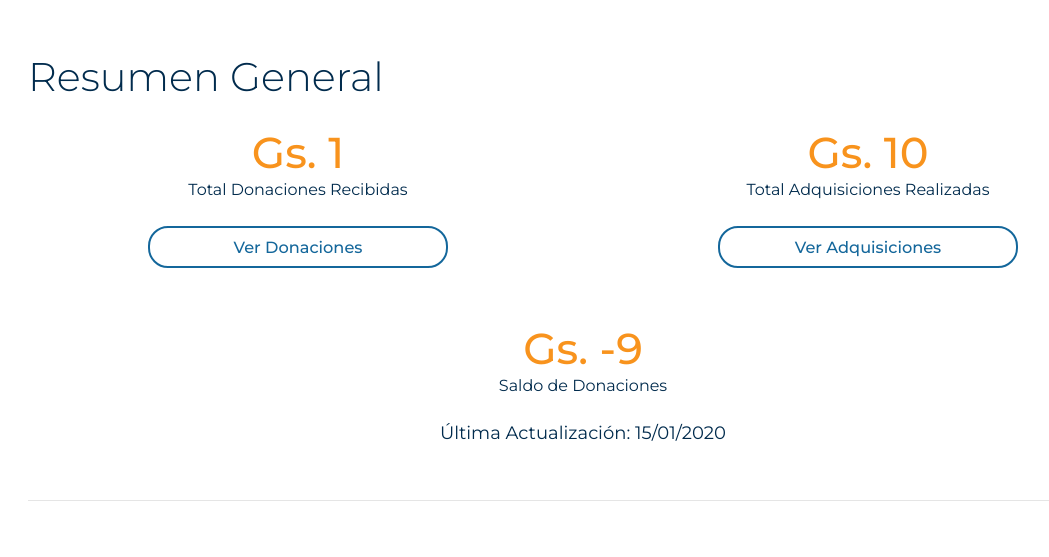
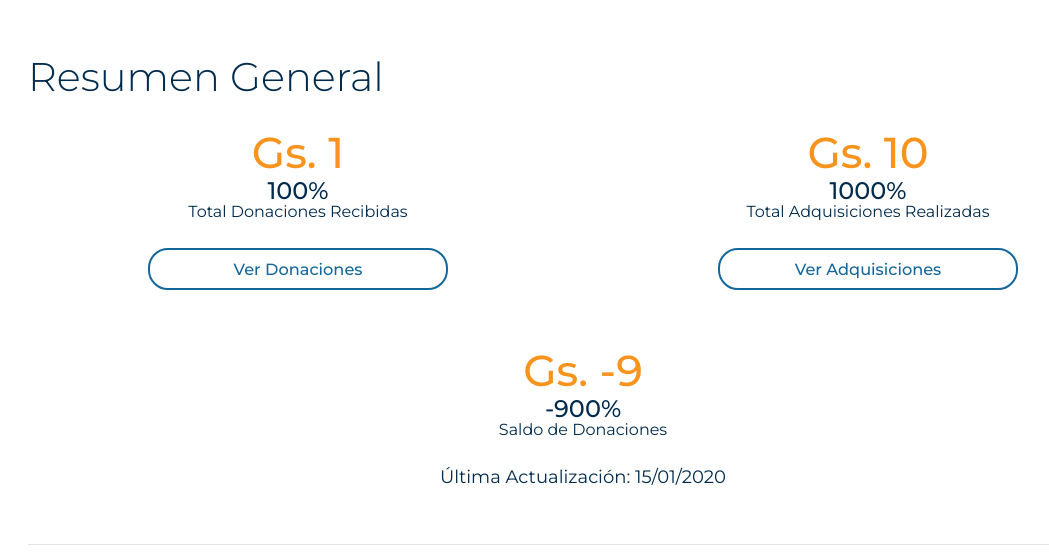
Before and after one commit to Fundacion-CIRD/rendiciondecuentas, a Django app: page / in a window 1280 px wide. Shown: the part 916-1473 px from the top of the page, without its empty margins (57-1106 px from the left). Run offline with Django 3.2, Linux system fonts and the light colour scheme; tables that the repository leaves empty hold one stand-in row (values such as "Sample post"); style sheets or scripts are compiled from the project's sources; parts of the project's set-up code (start-up, migrations or seed data) failed here and were passed over; some libraries are stand-ins or nearby versions; some web fonts are replaced.

Commit message:
Add percentages in home page

```diff
--- a/core/templates/core/home.html
+++ b/core/templates/core/home.html
@@ -41,6 +41,7 @@
     <div class="row resumen-nros">
       <div class="col-md-6">
         <div class="monto">Gs. {{ total_donaciones|floatformat:0|intcomma }}</div>
+        <div class="porcentaje">100%</div>
         <div class="desc mb-4">Total Donaciones Recibidas</div>
         <div class="d-flex align-items-center justify-content-center">
           <a href="{% url 'core:donaciones' %}" class="btn btn-primary">Ver Donaciones</a>
@@ -48,6 +49,7 @@
       </div>
       <div class="col-md-6 mt-4 mt-md-0">
         <div class="monto">Gs. {{ total_adquisiciones|floatformat:0|intcomma }}</div>
+        <div class="porcentaje">{{ porcentaje_adquisiciones }}%</div>
         <div class="desc mb-4">Total Adquisiciones Realizadas</div>
         <div class="d-flex align-items-center justify-content-center">
           <a href="{% url 'core:adquisiciones' %}" class="btn btn-primary">Ver Adquisiciones</a>
@@ -55,6 +57,7 @@
       </div>
       <div class="col-md-12 mt-5">
         <div class="monto">Gs. {{ saldo|floatformat:0|intcomma }}</div>
+        <div class="porcentaje">{{ porcentaje_saldo }}%</div>
         <div class="desc mb-4">Saldo de Donaciones</div>
       </div>
     </div> <!-- resumen-nros -->
--- a/core/views.py
+++ b/core/views.py
@@ -43,6 +43,8 @@ class HomeView(TemplateView):
         context['total_adquisiciones'] = adquisiciones.aggregate(total=Sum('total_compra'))['total']
         if context['total_donaciones'] and context['total_adquisiciones']:
             context['saldo'] = context['total_donaciones'] - context['total_adquisiciones']
+        context['porcentaje_adquisiciones'] = int(context['total_adquisiciones'] * 100 / context['total_donaciones'])
+        context['porcentaje_saldo'] = 100 - context['porcentaje_adquisiciones']
 
         # ultima fecha de actualizacion
         ultima_donacion = Donacion.objects.order_by('-fecha').first()
--- a/static_src/sass/_custom.scss
+++ b/static_src/sass/_custom.scss
@@ -647,6 +647,14 @@ hr {
   padding: 1rem 0;
 }
 
+.porcentaje {
+  font-weight: 500;
+  font-size: 24px;
+}
+
+.subtitle a {
+  color: white;
+}
 
 @media (min-width: map_get($grid-breakpoints, 'md')) {
   .py-logos {
```
